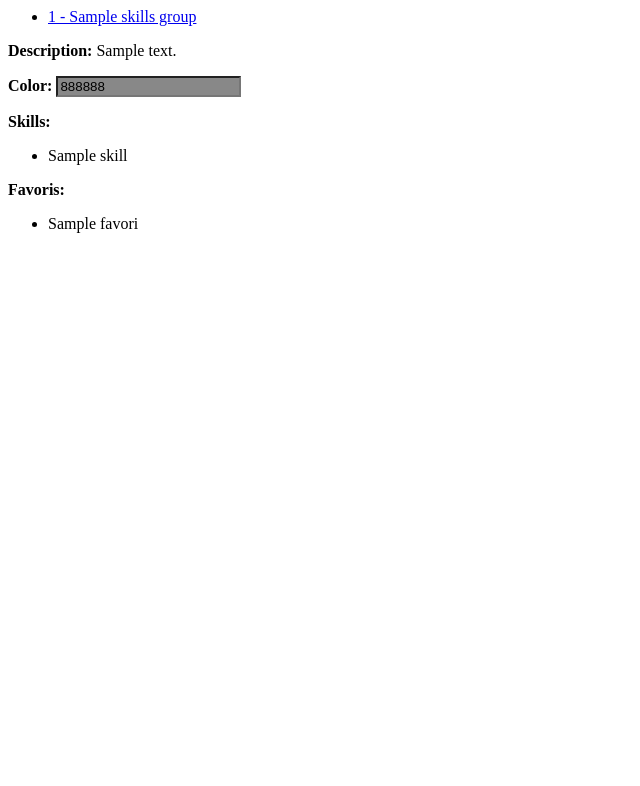
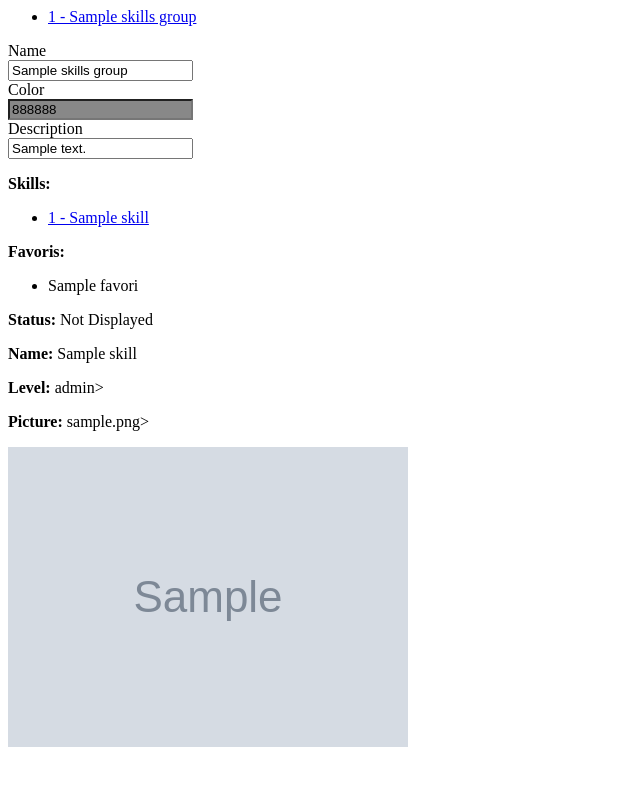
Before and after one commit to julien-Lachaux/personnalWebsite_V2, a Symfony app: template templates/admin/contents/skills/skillsList.html.twig in a window 1280 px wide. Shown: the top 786 px of the page, without its empty margins (0-640 px from the left). Run offline with Twig, Linux system fonts and the light colour scheme; the template is opened without the code that fills it: most values are stand-ins (such as "Sample title", 1, 10 or a date in 2020); grey boxes marked "Sample" are stand-in pictures; some libraries are stand-ins or nearby versions.

Commit message:
ajout fichier de demo de template admin ajout systeme de visualisation et debut edition pour les skills dans l'admin panel

```diff
--- a/templates/admin/contents/skills/skillsList.html.twig
+++ b/templates/admin/contents/skills/skillsList.html.twig
@@ -1,6 +1,6 @@
 <div class="row">
     <!-- Nav tabs -->
-    <ul class="nav flex-column nav-pills col-6" id="myTab" role="tablist">
+    <ul class="nav flex-column nav-pills col-3" id="myTab" role="tablist">
         {% for skill_group in skills_groups %}
             <li class="nav-item">
                 <a class="nav-link {% if currentSkillGroupId == skill_group.id %}active{% endif %}" id="group_{{ skill_group.id }}-tab" data-toggle="pill" href="#group_{{ skill_group.id }}" role="tab" aria-controls="group_{{ skill_group.id }}" aria-selected="{% if currentSkillGroupId == skill_group.id %}true {% else %}false{% endif %}">{{ skill_group.id }} - {{ skill_group.name }}</a>
@@ -9,19 +9,38 @@
     </ul>
 
     <!-- Tab panes -->
-    <div class="tab-content col-6">
+    <div class="tab-content col-9">
         {% for skill_group in skills_groups %}
             <div class="tab-pane {% if currentSkillGroupId == skill_group.id %}active{% endif %}" id="group_{{ skill_group.id }}" role="tabpanel" aria-labelledby="group_{{ skill_group.id }}-tab">
-                <div class="group_data">
-                    <p><b>Description:</b> {{skill_group.description}}</p>
-                    <p><b>Color:</b> <input class="jscolor" value="{{skill_group.color}}"></p>
-
+                <div class="row">
+                    <div class="group col-1 col-sm-6">
+                        <form class="group_data">
+                            <div class="input-group">
+                                <div class="input-group-prepend">
+                                    <span class="input-group-text" id="skillsGroupsNameInput{{ skill_group.name }}">Name</span>
                                 </div>
+                                <input type="text" class="form-control" aria-describedby="skillsGroupsNameInput{{ skill_group.id }}" placeholder="Enter the name of the Skill's Group" value="{{skill_group.name}}">
+                            </div>
+                            <div class="input-group">
+                                <div class="input-group-prepend">
+                                    <span class="input-group-text" id="skillsGroupsColorInputInput{{ skill_group.id }}">Color</span>
+                                </div>
+                                <input class="form-control jscolor" aria-describedby="skillsGroupsColorInput{{ skill_group.id }}" value="{{skill_group.color}}">
+                            </div>
+                            <div class="input-group">
+                                <div class="input-group-prepend">
+                                    <span class="input-group-text" id="skillsGroupsDescriptionInput{{ skill_group.id }}">Description</span>
+                                </div>
+                                <input type="text" class="form-control" aria-describedby="skillsGroupsDescriptionInput{{ skill_group.id }}" placeholder="Enter the description of the Skill's Group" value="{{skill_group.description}}">
+                            </div>
+                        </form>
                         <div class="group_skills">
                             <p><b>Skills:</b></p>
-                    <ul>
+                            <ul class="nav flex-column nav-pills col-3" id="myTab" role="tablist">
                                 {% for skill in skill_group.skills %}
-                            <li>{{ skill.name }}</li>
+                                    <li class="nav-item">
+                                        <a class="nav-link" id="skill_{{ skill.id }}-tab" data-toggle="pill" href="#skill_{{ skill.id }}" role="tab" aria-controls="skill_{{ skill.id }}" aria-selected="false">{{ skill.id }} - {{ skill.name }}</a>
+                                    </li>
                                 {% endfor %}
                             </ul>
                         </div>
@@ -34,6 +53,28 @@
                             </ul>
                         </div>
                     </div>
+                    <div class="skills col-1 col-sm-6">
+                        <!-- Tab panes -->
+                        <div class="tab-content">
+                            {% for skill in skill_group.skills %}
+                                <div class="tab-pane" id="skill_{{ skill.id }}" role="tabpanel" aria-labelledby="skill_{{ skill.id }}-tab">
+                                    <div class="skill_data row">
+                                        <div class="col-6 col-sm-6">
+                                            <p><b>Status:</b> {% if skill.displayed == 1 %}<span class="text-success">Displayed</span> {% else %} <span class="text-danger">Not Displayed</span>{% endif %}</p>
+                                            <p><b>Name:</b> {{skill.name}}</p>
+                                            <p><b>Level:</b> {{skill.level}}></p>
+                                            <p><b>Picture:</b> {{skill.picture}}></p>
+                                        </div>
+                                        <div class="col-6 col-sm-6">
+                                            <img src="{{skill.picture}}" alt="..." class="img-thumbnail">
+                                        </div>
+                                    </div>
+                                </div>
+                            {% endfor %}
+                        </div>
+                    </div>
+                </div>
+            </div>
         {% endfor %}
     </div>
 </div>
```
Also changed, not shown: templates/admin/contents/skills/demo.html.twig (added, +71 -0 lines). Lines whose indentation alone changed are shown as unchanged.
